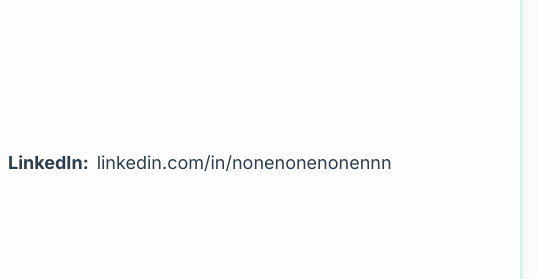
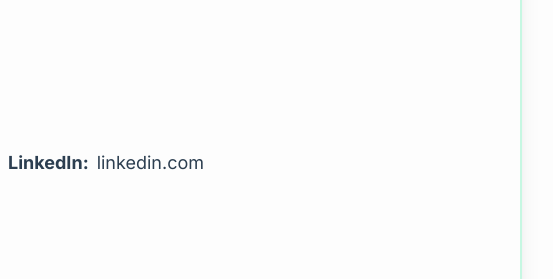
Before and after one commit to kmmugyum/Nonenonenonennn, a plain HTML site: page index.html in a window 1280 px wide. Shown: the part 4399-4678 px from the top of the page, 598-1151 px from the left. Drawn offline with nearby package versions, Linux system fonts and the light colour scheme.

Commit message:
potfolio

```diff
--- a/index.html
+++ b/index.html
@@ -169,7 +169,7 @@
       <img src="https://img.icons8.com/ios-filled/24/2c3e50/linkedin.png" alt="LinkedIn" class="mr-3">
       <span class="font-bold">LinkedIn:</span>
       <a href="https://www.linkedin.com/in/nonenonenonennn/" target="_blank" class="ml-2 hover:underline text-accent">
-        linkedin.com/in/nonenonenonennn
+        linkedin.com
       </a>
     </p>
     <p class="flex items-center">
```
